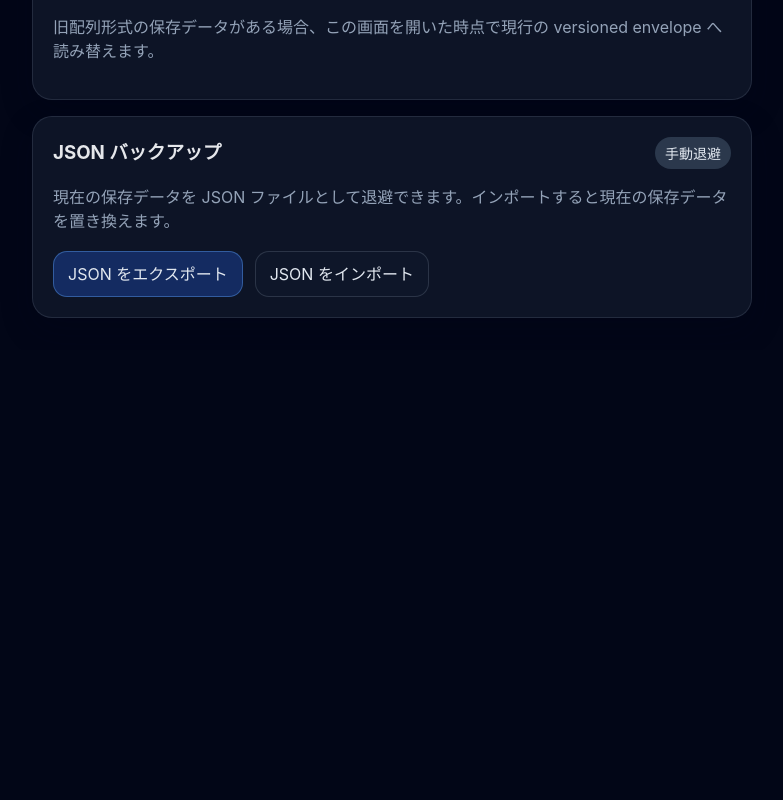
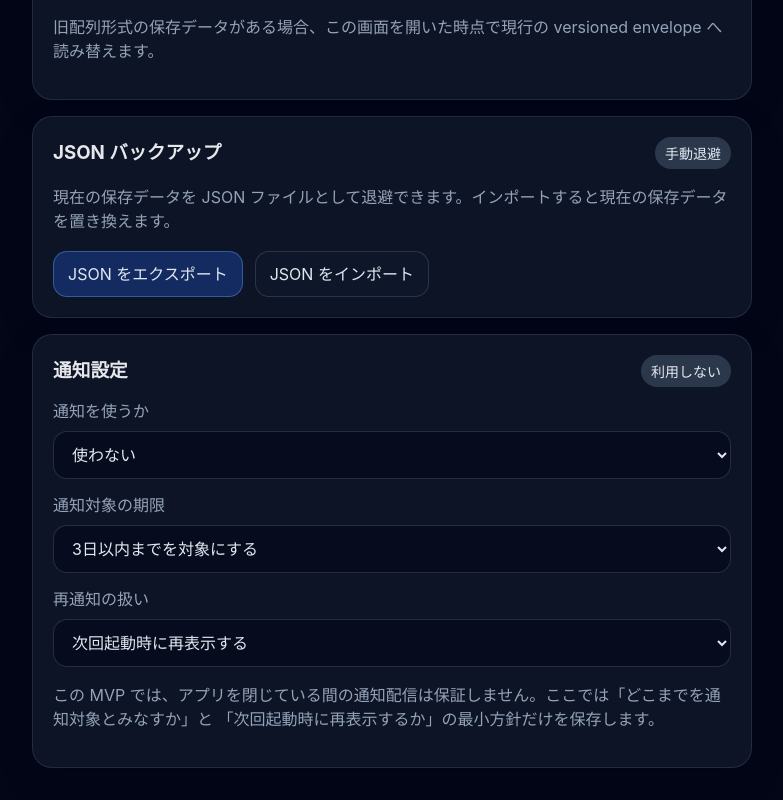
Before and after one commit to Driedsandwich/line-ops-ledger, a React (Vite) app: page /settings in a window 1280 px wide. Shown: the part 995-1795 px from the top of the page, without its empty margins (280-1063 px from the left). Before the commit the page ends 1345 px from the top, so only its background shows below. Built offline with nearby package versions, Linux system fonts and the light colour scheme.

Commit message:
feat: add notification policy settings (#29)
* feat: add notification policy settings

* chore: update dev-only progress label for pr 29

```diff
--- a/src/App.tsx
+++ b/src/App.tsx
@@ -6,7 +6,7 @@ const navItems = [
   { to: '/settings', label: '設定' },
 ];
 
-const devProgressLabel = 'DEV / feat/lines-row-details-toggle / PR #27';
+const devProgressLabel = 'DEV / feat/settings-notification-policy / PR #29';
 
 export function AppLayout(): JSX.Element {
   return (
--- /dev/null
+++ b/src/lib/notificationSettings.ts
@@ -0,0 +1,83 @@
+export const NOTIFICATION_REMINDER_WINDOW_OPTIONS = ['overdue', 'today', 'within-3-days', 'within-7-days'] as const;
+export const NOTIFICATION_RELAUNCH_POLICY_OPTIONS = ['none', 'on-app-launch'] as const;
+
+export type NotificationReminderWindow = (typeof NOTIFICATION_REMINDER_WINDOW_OPTIONS)[number];
+export type NotificationRelaunchPolicy = (typeof NOTIFICATION_RELAUNCH_POLICY_OPTIONS)[number];
+
+export type NotificationSettings = {
+  enabled: boolean;
+  reminderWindow: NotificationReminderWindow;
+  relaunchPolicy: NotificationRelaunchPolicy;
+};
+
+const STORAGE_KEY = 'line-ops-ledger.notification-settings';
+
+const defaultNotificationSettings: NotificationSettings = {
+  enabled: false,
+  reminderWindow: 'within-3-days',
+  relaunchPolicy: 'on-app-launch',
+};
+
+function isRecord(value: unknown): value is Record<string, unknown> {
+  return typeof value === 'object' && value !== null;
+}
+
+function isReminderWindow(value: unknown): value is NotificationReminderWindow {
+  return typeof value === 'string' && NOTIFICATION_REMINDER_WINDOW_OPTIONS.includes(value as NotificationReminderWindow);
+}
+
+function isRelaunchPolicy(value: unknown): value is NotificationRelaunchPolicy {
+  return typeof value === 'string' && NOTIFICATION_RELAUNCH_POLICY_OPTIONS.includes(value as NotificationRelaunchPolicy);
+}
+
+function toNotificationSettings(value: unknown): NotificationSettings | null {
+  if (!isRecord(value)) {
+    return null;
+  }
+
+  const enabled = typeof value.enabled === 'boolean' ? value.enabled : null;
+  const reminderWindow = isReminderWindow(value.reminderWindow) ? value.reminderWindow : null;
+  const relaunchPolicy = isRelaunchPolicy(value.relaunchPolicy) ? value.relaunchPolicy : null;
+
+  if (enabled == null || !reminderWindow || !relaunchPolicy) {
+    return null;
+  }
+
+  return {
+    enabled,
+    reminderWindow,
+    relaunchPolicy,
+  };
+}
+
+export function getDefaultNotificationSettings(): NotificationSettings {
+  return { ...defaultNotificationSettings };
+}
+
+export function loadNotificationSettings(): NotificationSettings {
+  if (typeof window === 'undefined') {
+    return getDefaultNotificationSettings();
+  }
+
+  try {
+    const raw = window.localStorage.getItem(STORAGE_KEY);
+
+    if (!raw) {
+      return getDefaultNotificationSettings();
+    }
+
+    const parsed: unknown = JSON.parse(raw);
+    return toNotificationSettings(parsed) ?? getDefaultNotificationSettings();
+  } catch (error) {
+    console.error('failed to load notification settings', error);
+    return getDefaultNotificationSettings();
+  }
+}
+
+export function saveNotificationSettings(settings: NotificationSettings): void {
+  if (typeof window === 'undefined') {
+    return;
+  }
+
+  window.localStorage.setItem(STORAGE_KEY, JSON.stringify(settings));
+}
--- a/src/pages/SettingsPage.tsx
+++ b/src/pages/SettingsPage.tsx
@@ -4,6 +4,14 @@ import {
   lineDraftStore,
   type LineDraftStorageInfo,
 } from '../lib/lineDrafts';
+import {
+  getDefaultNotificationSettings,
+  loadNotificationSettings,
+  saveNotificationSettings,
+  type NotificationRelaunchPolicy,
+  type NotificationReminderWindow,
+  type NotificationSettings,
+} from '../lib/notificationSettings';
 import {
   readStoragePersistenceState,
   requestPersistentStorage,
@@ -62,9 +70,38 @@ function formatSchemaVersion(value: number | null): string {
   return value == null ? '不明' : `v${value}`;
 }
 
+function formatReminderWindow(value: NotificationReminderWindow): string {
+  switch (value) {
+    case 'overdue':
+      return '期限超過だけを対象にする';
+    case 'today':
+      return '今日期限までを対象にする';
+    case 'within-3-days':
+      return '3日以内までを対象にする';
+    case 'within-7-days':
+      return '7日以内までを対象にする';
+    default:
+      return '不明';
+  }
+}
+
+function formatRelaunchPolicy(value: NotificationRelaunchPolicy): string {
+  switch (value) {
+    case 'none':
+      return '再通知しない';
+    case 'on-app-launch':
+      return '次回起動時に再表示する';
+    default:
+      return '不明';
+  }
+}
+
 export function SettingsPage(): JSX.Element {
   const [state, setState] = useState<StoragePersistenceState>(initialState);
   const [storageInfo, setStorageInfo] = useState<LineDraftStorageInfo>(initialStorageInfo);
+  const [notificationSettings, setNotificationSettings] = useState<NotificationSettings>(() =>
+    getDefaultNotificationSettings(),
+  );
   const [loading, setLoading] = useState(true);
   const [actionMessage, setActionMessage] = useState<string | null>(null);
   const fileInputRef = useRef<HTMLInputElement | null>(null);
@@ -74,8 +111,10 @@ export function SettingsPage(): JSX.Element {
     const nextState = await readStoragePersistenceState();
     lineDraftStore.ensureCurrentVersion();
     const nextStorageInfo = lineDraftStore.getInfo();
+    const nextNotificationSettings = loadNotificationSettings();
     setState(nextState);
     setStorageInfo(nextStorageInfo);
+    setNotificationSettings(nextNotificationSettings);
     setLoading(false);
   }
 
@@ -132,6 +171,12 @@ export function SettingsPage(): JSX.Element {
     }
   }
 
+  function updateNotificationSettings(nextSettings: NotificationSettings): void {
+    setNotificationSettings(nextSettings);
+    saveNotificationSettings(nextSettings);
+    setActionMessage('通知設定を保存しました。');
+  }
+
   const persistenceLabel = !state.supported
     ? '非対応'
     : state.persisted === true
@@ -147,7 +192,7 @@ export function SettingsPage(): JSX.Element {
           <p className="eyebrow">Settings</p>
           <h2>永続ストレージ状態</h2>
           <p className="page__lead">
-            永続ストレージ状態に加えて、回線台帳の保存データ情報と JSON バックアップ導線を確認できる画面です。
+            永続ストレージ状態に加えて、回線台帳の保存データ情報、JSON バックアップ導線、通知方針を確認できる画面です。
           </p>
         </div>
       </header>
@@ -244,6 +289,72 @@ export function SettingsPage(): JSX.Element {
             </button>
           </div>
         </article>
+
+        <article className="card">
+          <div className="card__header">
+            <h3>通知設定</h3>
+            <span className={notificationSettings.enabled ? 'badge badge--ok' : 'badge'}>
+              {notificationSettings.enabled ? '利用する' : '利用しない'}
+            </span>
+          </div>
+
+          <form className="form-grid">
+            <label className="field field--full">
+              <span>通知を使うか</span>
+              <select
+                value={notificationSettings.enabled ? 'enabled' : 'disabled'}
+                onChange={(event) =>
+                  updateNotificationSettings({
+                    ...notificationSettings,
+                    enabled: event.target.value === 'enabled',
+                  })
+                }
+              >
+                <option value="disabled">使わない</option>
+                <option value="enabled">使う</option>
+              </select>
+            </label>
+
+            <label className="field">
+              <span>通知対象の期限</span>
+              <select
+                value={notificationSettings.reminderWindow}
+                onChange={(event) =>
+                  updateNotificationSettings({
+                    ...notificationSettings,
+                    reminderWindow: event.target.value as NotificationReminderWindow,
+                  })
+                }
+              >
+                <option value="overdue">{formatReminderWindow('overdue')}</option>
+                <option value="today">{formatReminderWindow('today')}</option>
+                <option value="within-3-days">{formatReminderWindow('within-3-days')}</option>
+                <option value="within-7-days">{formatReminderWindow('within-7-days')}</option>
+              </select>
+            </label>
+
+            <label className="field">
+              <span>再通知の扱い</span>
+              <select
+                value={notificationSettings.relaunchPolicy}
+                onChange={(event) =>
+                  updateNotificationSettings({
+                    ...notificationSettings,
+                    relaunchPolicy: event.target.value as NotificationRelaunchPolicy,
+                  })
+                }
+              >
+                <option value="none">{formatRelaunchPolicy('none')}</option>
+                <option value="on-app-launch">{formatRelaunchPolicy('on-app-launch')}</option>
+              </select>
+            </label>
+          </form>
+
+          <p className="muted">
+            この MVP では、アプリを閉じている間の通知配信は保証しません。ここでは「どこまでを通知対象とみなすか」と
+            「次回起動時に再表示するか」の最小方針だけを保存します。
+          </p>
+        </article>
       </section>
     </div>
   );
```
